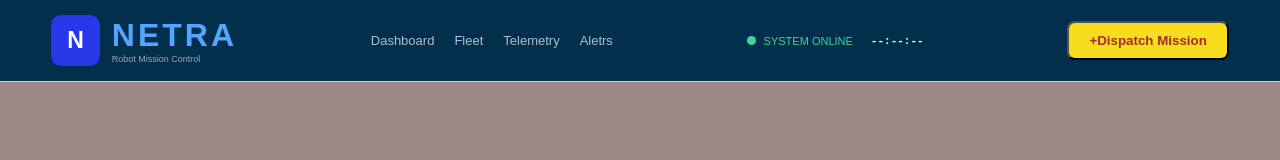
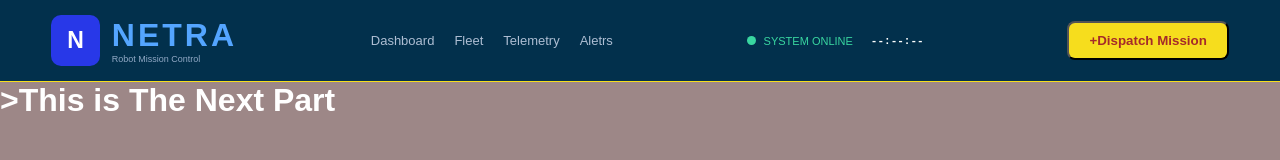
Before and after one commit to void-tech-sumit/NETRA, a plain HTML site: page index.html in a window 1280 px wide. Drawn offline with Linux system fonts and the light colour scheme.

Commit message:
Version2

```diff
--- a/index.html
+++ b/index.html
@@ -39,6 +39,6 @@
 
 
     </header>
-
+    <h1>>This is The Next Part</h1>
 </body>
 </html>
```
